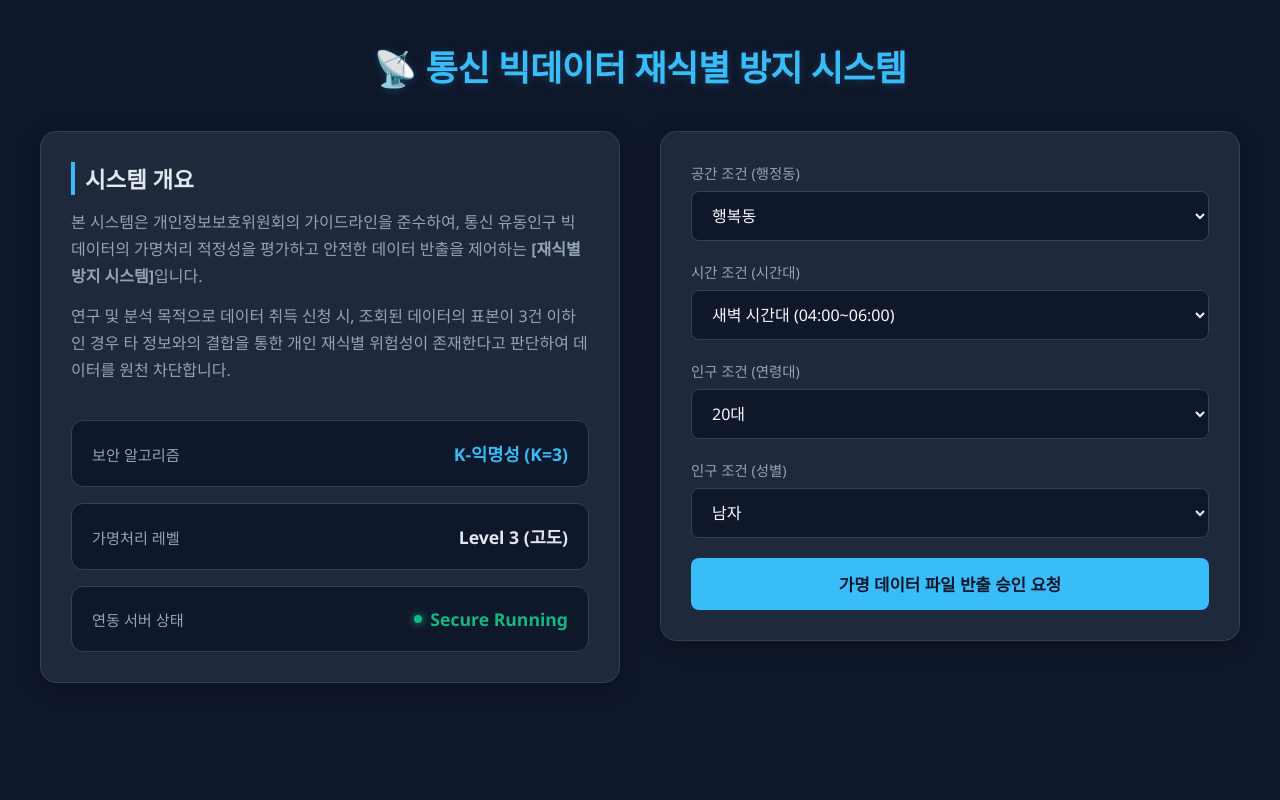
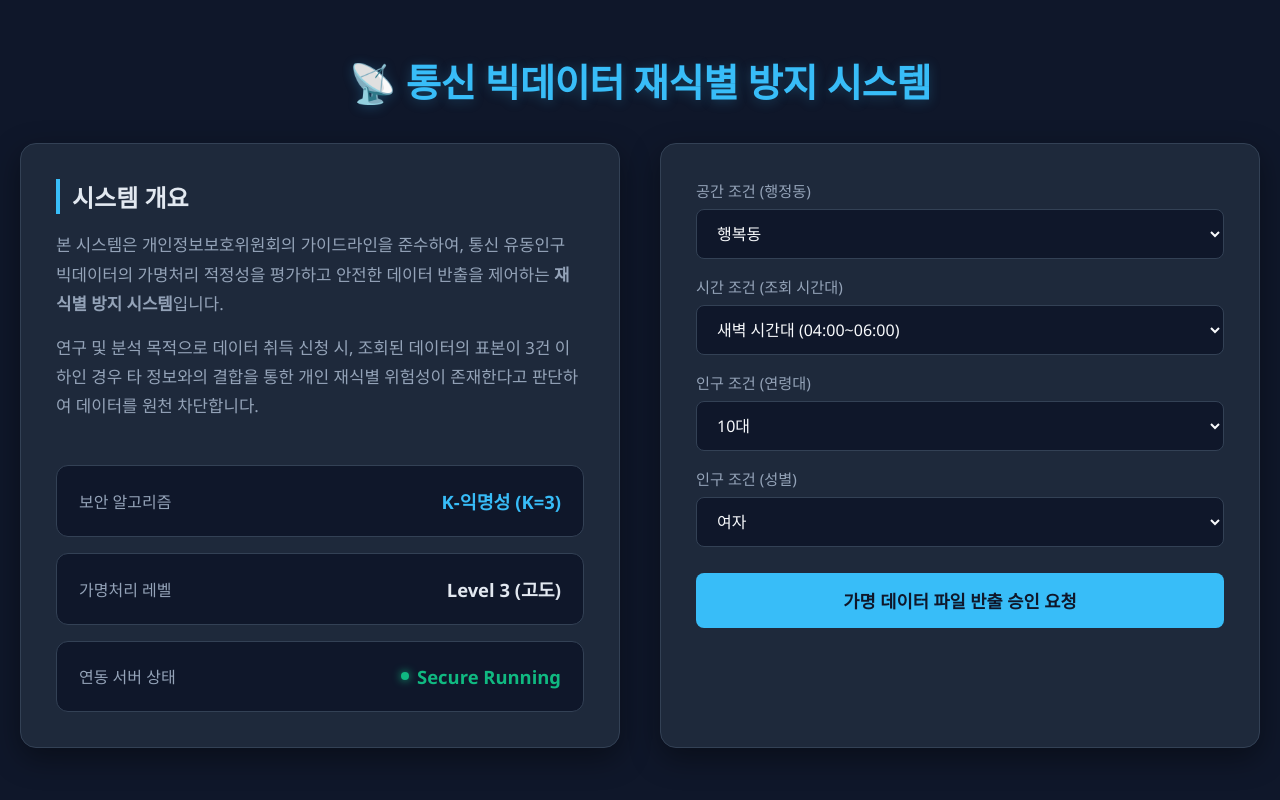
Before and after one commit to GbXb1/GB01, a Python web app: template templates/index.html in a window 1280 px wide. Run offline with Jinja, Linux system fonts and the light colour scheme; the template is opened without the code that fills it, so the values that code supplies are empty.

Commit message:
2차 수정

```diff
--- a/templates/index.html
+++ b/templates/index.html
@@ -19,32 +19,34 @@
             min-height: 100vh;
             display: flex;
             flex-direction: column;
-            padding: 40px;
+            justify-content: center; /* 💻 노트북 화면 수직 중앙 정렬 */
+            align-items: center;
+            padding: 40px 20px;
         }
 
         /* 🔝 1. 상단 타이틀 영역 */
         header {
             text-align: center;
-            margin-bottom: 40px;
+            margin-bottom: 35px;
+            width: 100%;
         }
 
         header h1 {
-            font-size: 2.2rem;
+            font-size: 2.4rem;
             font-weight: 700;
             letter-spacing: -0.5px;
             color: #38bdf8; /* 밝은 블루 포인트 */
-            text-shadow: 0 2px 10px rgba(56, 189, 248, 0.2);
+            text-shadow: 0 2px 12px rgba(56, 189, 248, 0.25);
         }
 
         /* 🗂️ 메인 콘텐츠 레이아웃 (좌우 2분할) */
         .container {
             display: grid;
-            grid-template-columns: 1fr 1fr; /* 5:5 정확한 반반 분할 */
+            grid-template-columns: 1fr 1fr; /* 5:5 비율 정분할 */
             gap: 40px;
             max-width: 1400px;
-            margin: 0 auto;
             width: 100%;
-            align-items: start;
+            align-items: stretch; /* 좌우 판넬 높이 균등화 */
         }
 
         /* 공통 카드 스타일 */
@@ -52,30 +54,31 @@
             background-color: #1e293b; /* 약간 밝은 네이비 */
             border: 1px solid #334155;
             border-radius: 16px;
-            padding: 30px;
-            box-shadow: 0 4px 20px rgba(0, 0, 0, 0.3);
+            padding: 35px;
+            box-shadow: 0 10px 30px rgba(0, 0, 0, 0.4);
+            display: flex;
+            flex-direction: column;
+            justify-content: space-between; /* 내부 요소 간격 최적화 */
         }
 
         /* ⬅️ 2. 왼쪽 영역 (설명 + 대시보드 현황) */
         .left-side {
-            display: flex;
-            flex-direction: column;
-            gap: 24px;
+            gap: 30px;
         }
 
         .intro-box h2 {
-            font-size: 1.4rem;
+            font-size: 1.5rem;
             color: #e2e8f0;
-            margin-bottom: 14px;
+            margin-bottom: 16px;
             border-left: 4px solid #38bdf8;
-            padding-left: 10px;
+            padding-left: 12px;
         }
 
         .intro-box p {
             color: #94a3b8;
-            line-height: 1.7;
-            font-size: 1rem;
-            margin-bottom: 12px;
+            line-height: 1.75;
+            font-size: 1.05rem;
+            margin-bottom: 14px;
         }
 
         /* 현황판 3개 카드 세로 배치 */
@@ -83,13 +86,14 @@
             display: flex;
             flex-direction: column;
             gap: 16px;
+            margin-top: auto; /* 하단 밀착 */
         }
 
         .status-card {
             background-color: #0f172a;
             border: 1px solid #334155;
             border-radius: 12px;
-            padding: 20px;
+            padding: 22px;
             display: flex;
             justify-content: space-between;
             align-items: center;
@@ -97,12 +101,12 @@
 
         .status-card .label {
             color: #94a3b8;
-            font-size: 0.95rem;
+            font-size: 1rem;
         }
 
         .status-card .value {
             font-weight: 600;
-            font-size: 1.1rem;
+            font-size: 1.15rem;
         }
 
         /* 서버 상태 라이브 포인트 효과 */
@@ -125,20 +129,21 @@
 
         /* ➡️ 3. 오른쪽 영역 (조건 선택 및 결과) */
         .right-side {
+            gap: 20px;
+        }
+
+        .form-grid {
             display: flex;
             flex-direction: column;
-            gap: 24px;
-        }
-
-        .form-group {
-            margin-bottom: 20px;
+            gap: 16px;
         }
 
         .form-group label {
             display: block;
             margin-bottom: 8px;
             color: #94a3b8;
-            font-size: 0.9rem;
+            font-size: 0.95rem;
+            font-weight: 500;
         }
 
         select {
@@ -151,36 +156,38 @@
             font-size: 1rem;
             outline: none;
             cursor: pointer;
-            transition: border-color 0.2s;
+            transition: all 0.2s;
         }
 
         select:focus {
             border-color: #38bdf8;
+            box-shadow: 0 0 8px rgba(56, 189, 248, 0.2);
         }
 
         /* 요청 버튼 */
         .btn-submit {
             width: 100%;
-            padding: 14px;
+            padding: 15px;
             background-color: #38bdf8;
             color: #0f172a;
             border: none;
             border-radius: 8px;
-            font-size: 1.05rem;
+            font-size: 1.1rem;
             font-weight: 600;
             cursor: pointer;
             transition: all 0.2s;
+            margin-top: 10px;
         }
 
         .btn-submit:hover {
             background-color: #7dd3fc;
-            box-shadow: 0 0 15px rgba(56, 189, 248, 0.4);
+            box-shadow: 0 0 18px rgba(56, 189, 248, 0.45);
         }
 
         /* 🚨 결과 판넬 (기본 숨김) */
         .result-panel {
             display: none;
-            margin-top: 10px;
+            margin-top: 15px;
             border-radius: 12px;
             padding: 24px;
             animation: fadeIn 0.3s ease-in-out;
@@ -251,23 +258,19 @@
 </head>
 <body>
 
-    <!-- 🔝 상단 중앙 타이틀 -->
     <header>
         <h1>📡 통신 빅데이터 재식별 방지 시스템</h1>
     </header>
 
-    <!-- 🗂️ 메인 2분할 컨테이너 -->
     <div class="container">
 
-        <!-- ⬅️ 왼쪽: 시스템 안내 및 현황 대시보드 -->
         <div class="left-side panel">
             <div class="intro-box">
                 <h2>시스템 개요</h2>
-                <p>본 시스템은 개인정보보호위원회의 가이드라인을 준수하여, 통신 유동인구 빅데이터의 가명처리 적정성을 평가하고 안전한 데이터 반출을 제어하는 <strong>[재식별 방지 시스템]</strong>입니다.</p>
+                <p>본 시스템은 개인정보보호위원회의 가이드라인을 준수하여, 통신 유동인구 빅데이터의 가명처리 적정성을 평가하고 안전한 데이터 반출을 제어하는 <strong>재식별 방지 시스템</strong>입니다.</p>
                 <p>연구 및 분석 목적으로 데이터 취득 신청 시, 조회된 데이터의 표본이 3건 이하인 경우 타 정보와의 결합을 통한 개인 재식별 위험성이 존재한다고 판단하여 데이터를 원천 차단합니다.</p>
             </div>
 
-            <!-- 대시보드 카드 3개 -->
             <div class="status-container">
                 <div class="status-card">
                     <span class="label">보안 알고리즘</span>
@@ -284,48 +287,57 @@
             </div>
         </div>
 
-        <!-- ➡️ 오른쪽: 조건 검색 및 결과 출력 -->
         <div class="right-side panel">
-            <form id="searchForm">
+            <form id="searchForm" class="form-grid">
                 <div class="form-group">
                     <label for="region">공간 조건 (행정동)</label>
                     <select id="region">
                         <option value="행복동">행복동</option>
                         <option value="소망동">소망동</option>
                         <option value="기쁨동">기쁨동</option>
+                        <option value="행운동">행운동</option>
+                        <option value="사랑동">사랑동</option>
+                        <option value="우정동">우정동</option>
+                        <option value="희망동">희망동</option>
                     </select>
                 </div>
 
                 <div class="form-group">
-                    <label for="timeSlot">시간 조건 (시간대)</label>
+                    <label for="timeSlot">시간 조건 (조회 시간대)</label>
                     <select id="timeSlot">
                         <option value="새벽 시간대 (04:00~06:00)">새벽 시간대 (04:00~06:00)</option>
-                        <option value="출근 시간대 (07:00~09:00)">출근 시간대 (07:00~09:00)</option>
+                        <option value="출근 시간대 (7:00~10:00)">출근 시간대 (7:00~10:00)</option>
+                        <option value="낮 시간대 (10:00~12:00)">낮 시간대 (10:00~12:00)</option>
+                        <option value="점심 시간대 (12:00~14:00)">점심 시간대 (12:00~14:00)</option>
+                        <option value="오후 시간대 (14:00~17:00)">오후 시간대 (14:00~17:00)</option>
                         <option value="퇴근 시간대 (17:00~19:00)">퇴근 시간대 (17:00~19:00)</option>
+                        <option value="밤 시간대 (19:00~24:00)">밤 시간대 (19:00~24:00)</option>
+                        <option value="심야 시간대 (00:00~04:00)">심야 시간대 (00:00~04:00)</option>
                     </select>
                 </div>
 
                 <div class="form-group">
                     <label for="ageGroup">인구 조건 (연령대)</label>
                     <select id="ageGroup">
+                        <option value="10대">10대</option>
                         <option value="20대">20대</option>
                         <option value="30대">30대</option>
-                        <option value="40-50대">40-50대</option>
+                        <option value="4-50대">4-50대</option>
+                        <option value="60대 이상">60대 이상</option>
                     </select>
                 </div>
 
                 <div class="form-group">
                     <label for="gender">인구 조건 (성별)</label>
                     <select id="gender">
+                        <option value="여자">여자</option>
                         <option value="남자">남자</option>
-                        <option value="여자">여자</option>
                     </select>
                 </div>
 
                 <button type="submit" class="btn-submit">가명 데이터 파일 반출 승인 요청</button>
             </form>
 
-            <!-- 🚨 실시간 결과창 판넬 (자바스크립트가 동적으로 제어함) -->
             <div id="resultPanel" class="result-panel panel-blocked">
                 <h3 id="resultTitle">⚠️ 시스템 연결 대기 중</h3>
                 <div id="resultContent">
@@ -336,7 +348,6 @@
 
     </div>
 
-    <!-- 🛠️ 실시간 백엔드 연동 & 스위칭 자바스크립트 소스 -->
     <script>
         document.getElementById('searchForm').addEventListener('submit', function(e) {
             e.preventDefault();
@@ -345,7 +356,7 @@
             const resultTitle = document.getElementById('resultTitle');
             const resultContent = document.getElementById('resultContent');
 
-            // 1. Flask 백엔드 API 서버로 사용자가 고른 조건 전송
+            // 1. 사용자가 고른 촘촘한 4대 조건을 백엔드로 전송
             fetch('http://127.0.0.1:5000/api/check-security', {
                 method: 'POST',
                 headers: { 'Content-Type': 'application/json' },
@@ -358,21 +369,19 @@
             })
             .then(response => response.json())
             .then(data => {
-                // 2. 서버 통신 성공 시 화면 스위치 가동
                 resultPanel.style.display = 'block';
 
                 if (data.status === 'blocked') {
-                    // [CASE 1] 3명 이하 🚨 -> 빨간색 경고창 처리
+                    // [CASE 1] 3명 이하 🚨 -> 빨간색 경고창 모드 활성화
                     resultPanel.className = 'result-panel panel-blocked';
                     resultTitle.innerText = '🚨 데이터 반출 원천 차단 (위험 감지)';
                     resultContent.innerHTML = `<p>${data.message}</p>`;
 
                 } else if (data.status === 'success') {
-                    // [CASE 2] 4명 이상 ✅ -> 초록색 성공창 + 표(Table) 그리기
+                    // [CASE 2] 4명 이상 ✅ -> 초록색 성공창 모드 활성화 및 표 동적 렌더링
                     resultPanel.className = 'result-panel panel-success';
                     resultTitle.innerText = '✅ 가명 데이터 반출 승인 (안전)';
 
-                    // 백엔드에서 받아온 가명 ID 리스트로 실시간 표(HTML) 조립
                     let tableHtml = `
                         <p style="color: #10b981; margin-bottom: 10px;">K-익명성 검증 통과 (조회 결과: ${data.count}건)</p>
                         <table class="data-table">
@@ -388,7 +397,6 @@
                             <tbody>
                     `;
 
-                    // 한 줄씩 표에 데이터 박아넣기
                     data.rows.forEach(row => {
                         tableHtml += `
                             <tr>
@@ -406,7 +414,7 @@
                 }
             })
             .catch(error => {
-                // [예외 처리] 아직 백엔드 서버가 켜지지 않았을 때 에러 가로채기
+                // [예외 처리] Flask 서버 오프라인 시 에러 처리
                 resultPanel.style.display = 'block';
                 resultPanel.className = 'result-panel panel-blocked';
                 resultTitle.innerText = '❌ 서버 연동 오류';
```
